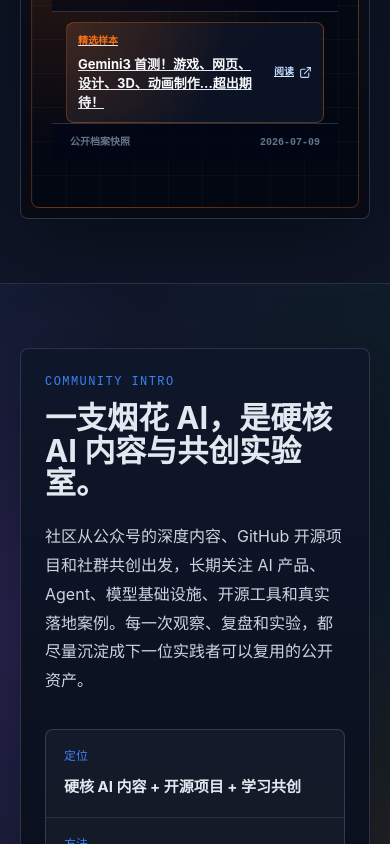
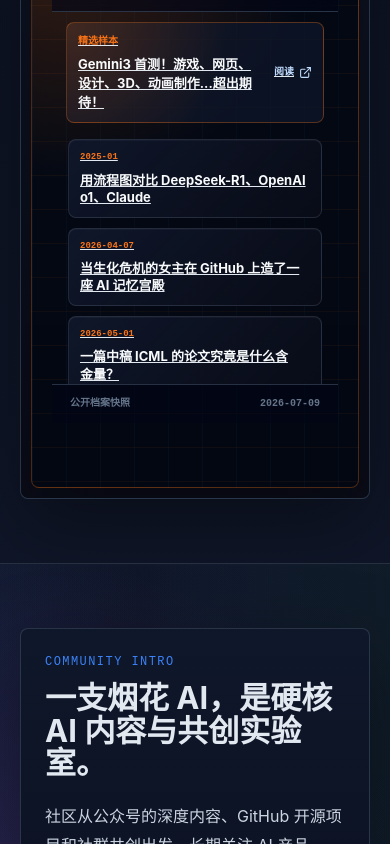
Before and after one commit to yizhiyanhua-ai/fireworks, a React (Vite) app: page / in a window 390 px wide. Shown: the part 3140-3984 px from the top of the page. Built offline with nearby package versions, Linux system fonts and the light colour scheme.

Commit message:
Improve mobile article archive density

```diff
--- a/src/main.jsx
+++ b/src/main.jsx
@@ -306,7 +306,8 @@ function WechatArticlePanel() {
   });
   const sourceArticles = archive.articles?.length ? archive.articles : wechatArticles;
   const featuredArticle = sourceArticles[0];
-  const articles = useMemo(() => [...sourceArticles, ...sourceArticles], [sourceArticles]);
+  const listArticles = sourceArticles.slice(1);
+  const articles = useMemo(() => [...listArticles, ...listArticles], [listArticles]);
 
   useEffect(() => {
     let active = true;
--- a/src/styles.css
+++ b/src/styles.css
@@ -2426,8 +2426,8 @@ footer {
   }
 
   .official-media {
-    grid-template-rows: 518px 360px;
-    min-height: 902px;
+    grid-template-rows: 518px 640px;
+    min-height: 1182px;
     padding: 12px;
   }
 
@@ -2502,7 +2502,19 @@ footer {
   }
 
   .wechat-article-track {
+    position: static;
+    animation: none;
     padding: 16px;
+  }
+
+  .wechat-article-window {
+    overflow-y: auto;
+    mask-image: none;
+  }
+
+  .wechat-article-window::before,
+  .wechat-article-window::after {
+    display: none;
   }
 
   .wechat-article-card h3 {
@@ -2584,8 +2596,8 @@ footer {
   }
 
   .official-media {
-    grid-template-rows: 500px 340px;
-    min-height: 864px;
+    grid-template-rows: 500px 620px;
+    min-height: 1144px;
     padding: 10px;
   }
 
@@ -2645,15 +2657,26 @@ footer {
   }
 
   .wechat-article-card {
-    padding: 13px;
+    padding: 10px 11px;
+  }
+
+  .wechat-article-meta {
+    font-size: 9px;
+  }
+
+  .wechat-article-meta span:last-child,
+  .wechat-article-foot {
+    display: none;
   }
 
   .wechat-article-card h3 {
-    font-size: 15px;
+    margin-top: 7px;
+    font-size: 13px;
+    line-height: 1.34;
   }
 
   .wechat-article-card p {
-    font-size: 12px;
+    display: none;
   }
 
   .x-feed-header {
```
